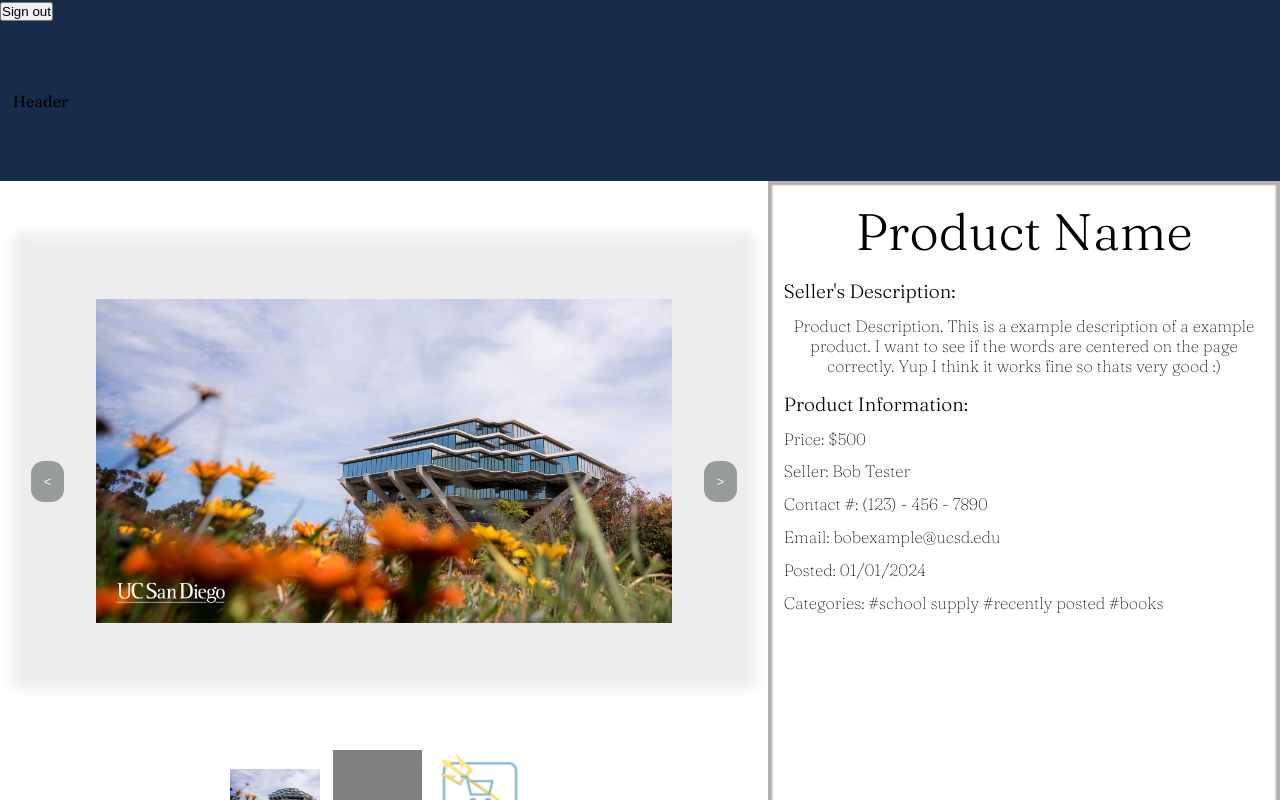
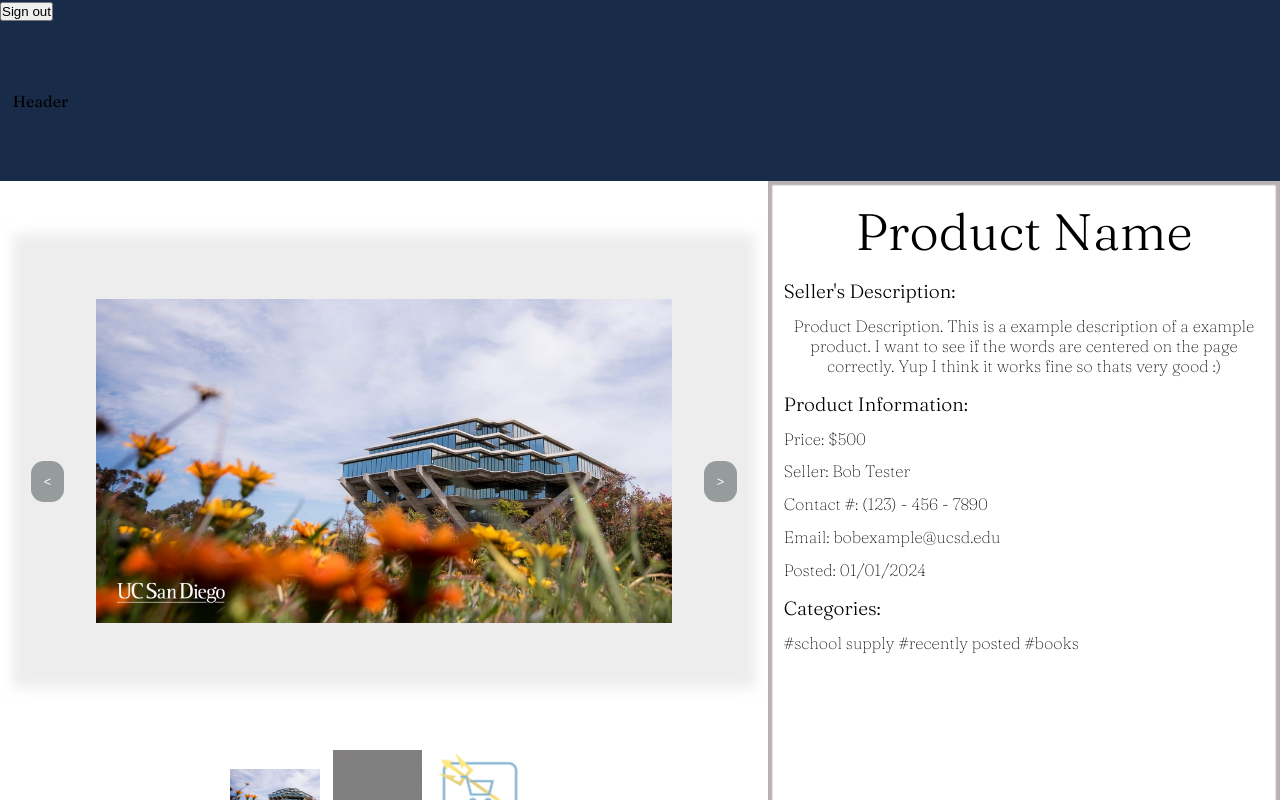
Before and after one commit to acmucsd-projects/fa23-hack-team-4, a Next.js app in the folder client/: page /dashboard/post in a window 1280 px wide. Shown: the top 800 px of the page. Built offline with nearby package versions, Linux system fonts and the light colour scheme.

Commit message:
post page1

```diff
--- a/client/src/app/dashboard/post/page.js
+++ b/client/src/app/dashboard/post/page.js
@@ -12,6 +12,8 @@ export default function Post() {
                 <Description />
                 <h2 className = {styles.title1}>Product Information: </h2>
                 <Information />
+                <h2 className = {styles.title1}>Categories: </h2>
+                <Categories />
             </div>
         </section>
     )
@@ -52,13 +54,17 @@ function Information(){
             <h2 className = {styles.info} >
                 Posted:  01/01/2024
             </h2>
-            <h2 className = {styles.info} >
-                Categories: #school supply #recently posted #books
-            </h2>
         </div>
     )
 }
 
+function Categories(){
+    return (
+        <h2 className = {styles.info} >
+                #school supply #recently posted #books
+        </h2>
+    )
+}
 
 
 function ImageSlide(){
```
